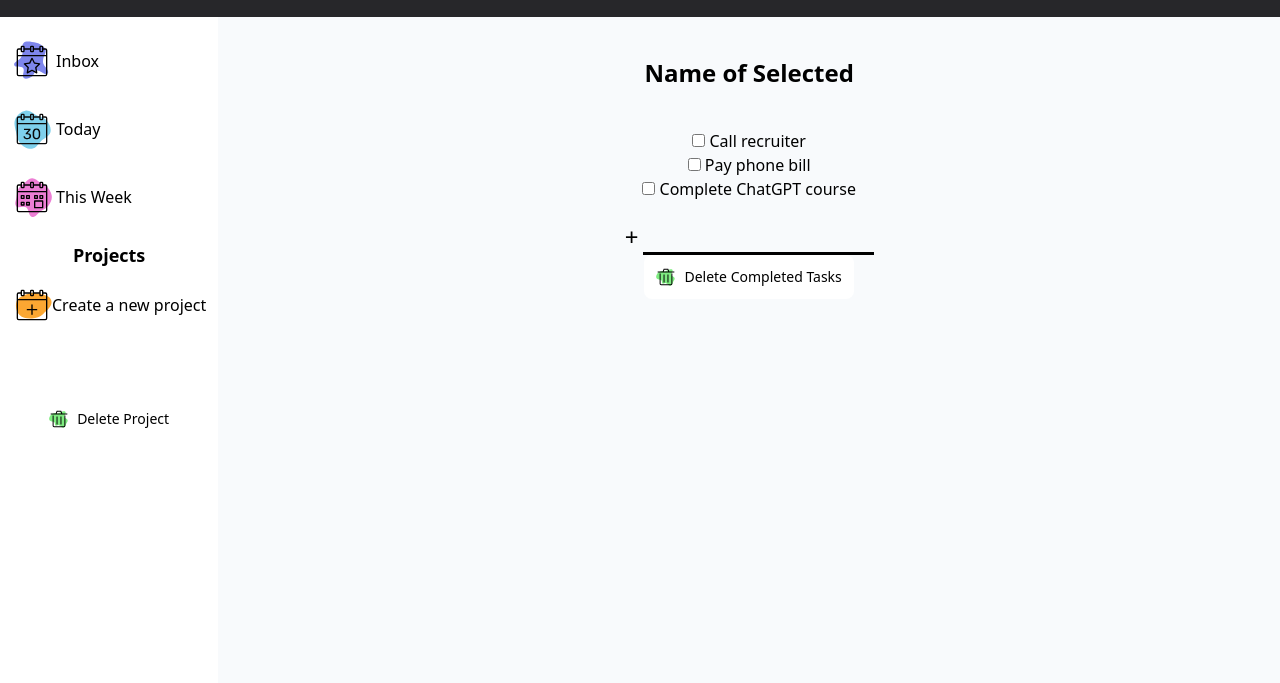
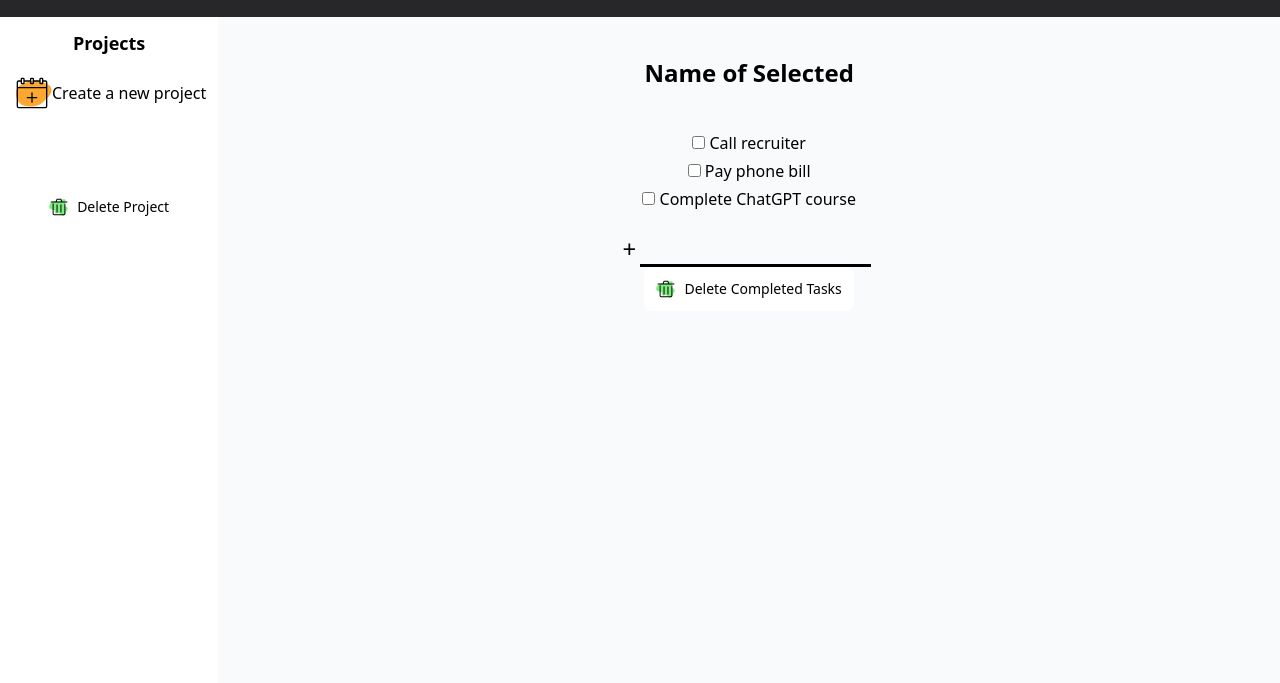
Before and after one commit to raybgomez/to-do-list, a plain HTML site: page index.html in a window 1280 px wide. Shown: the part 63-746 px from the top of the page. Drawn offline with nearby package versions, Linux system fonts and the light colour scheme; files that its build step writes are made by us from their sources; a script that the page names is missing.

```diff
--- a/index.html
+++ b/index.html
@@ -18,11 +18,11 @@
         <!-- All sidebar items-->
         <div class="containerDisplaySidebar flex flex-1 sm:flex-row">
             <div class="sideBar bg-white pt-3">
-                <div class="selectDisplay flex flex-col gap-1 pb-3 ">
+                <!-- <div class="selectDisplay flex flex-col gap-1 pb-3 ">
                     <button class="inbox flex gap-1 items-center ease-in-out duration-300 group rounded-lg p-3 bg-white hover:shadow-lg hover: ring-slate-900/5 hover:ring-1"><img src="./images/main.svg" class="h-10 w-10">Inbox</button>
                     <button class="today flex gap-1 items-center ease-in-out duration-300 group rounded-lg p-3 bg-white hover:shadow-lg hover: ring-slate-900/5 hover:ring-1"><img src="./images/today.svg" class="h-10 w-10">Today</button>
                     <button class="thisWeek flex gap-1 items-center ease-in-out duration-300 group rounded-lg p-3 bg-white hover:shadow-lg hover: ring-slate-900/5 hover:ring-1"><img src="./images/thisWeek.svg" class="h-10 w-10">This Week</button>
-                </div>
+                </div> -->
                 <!-- MAYBE WILL ADD ONCLICK EVENT TO BUTTONS ABOVE TO MAKE THEM SEMIBOLD AND TURN TO ACTIVE LIST AND FUNCTION TO DISPLAY -->
                 <div class="projects">
                     <div class="createProjectBtn flex flex-col">
@@ -55,7 +55,8 @@
                         <h2 class="listTitle" data-list-title>Name of Selected</h2>
                     </div>
                     <div class="taskBody pt-5">
-                        <div class="tasks text-center pb-5" data-tasks>
+                        <div class="tasks text-left pb-5" data-tasks>
+                            <!-- Append tasks as child elements -->
                             <div class="task">
                                 <input
                                     type="checkbox"
@@ -92,15 +93,13 @@
                         </div>
                         <div class="text-center" data-new-task-creator>
                             <form action="" data-new-task-form>
-                                <label class="text-2xl font-bold" for="task-input">+</label>
+                                <span class="text-2xl font-bold">+</span>
                                 <input
                                     class="bg-slate-50 border-b-4 border-b-black"
-                                    id="task-input"
                                     type="text"
                                     data-new-task-input
-                                    name="input"
-                                    title="Enter your new task"
-                                    onkeydown="return /[a-zA-Z 0-9]/i.test(event.key)" required/>
+                                />
+                                <button class="btn create" aria-label="create new task"></button>
                             </form>
                         </div>
                         <div>
@@ -134,3 +133,13 @@
 </body>
 </html>
 <!-- SVGs from https://www.svgrepo.com/  and www.github.com/logos-->
+
+<!--  -->
+<!-- <form action="" data-new-task-form>
+    <label class="text-2xl font-bold" for="task-input">+</label>
+    <input
+        class="bg-slate-50 border-b-4 border-b-black"
+        type="text"
+        data-new-task-input
+        onkeydown="return /[a-zA-Z 0-9]/i.test(event.key)" required/>
+</form> -->
```
Also changed, not shown: output.css.
